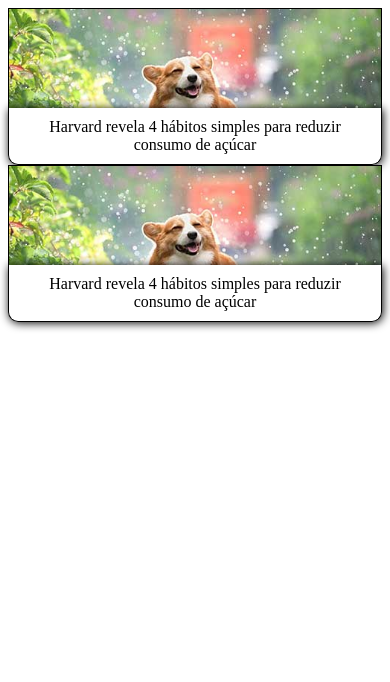
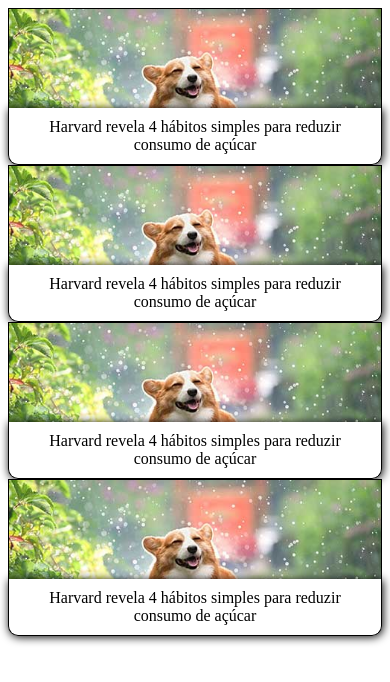
Before and after one commit to celsobastos/FE192326052023, a plain HTML site: page pages/responsividade.html in a window 390 px wide. Drawn offline with Linux system fonts and the light colour scheme.

Commit message:
css responsividade

```diff
--- a/pages/responsividade.html
+++ b/pages/responsividade.html
@@ -32,6 +32,28 @@
                 </div>
             </div>
 
+            <div class="coluna">
+                <div class="card">
+                    <div class="foto">
+
+                    </div>
+                    <div class="desc">
+                        Harvard revela 4 hábitos simples para reduzir consumo de açúcar
+                    </div>
+                </div>
+            </div>
+
+            <div class="coluna">
+                <div class="card">
+                    <div class="foto">
+
+                    </div>
+                    <div class="desc">
+                        Harvard revela 4 hábitos simples para reduzir consumo de açúcar
+                    </div>
+                </div>
+            </div>
+
         </div>
     </div>
 </body>
```
